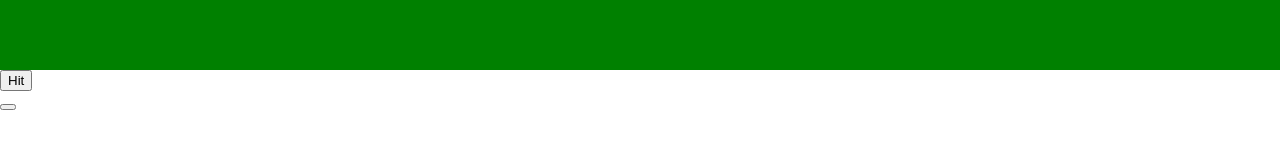
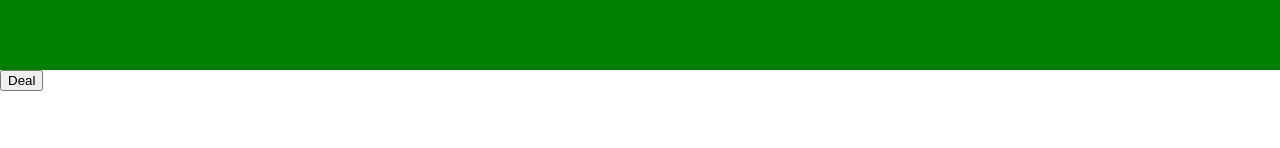
Before and after one commit to jsimpson15011/black-jack-react, a React (Create React App) app: page / in a window 1280 px wide. Shown: the part 250-398 px from the top of the page. Built offline with nearby package versions, Linux system fonts and the light colour scheme.

Commit message:
Separate draw card into its own function
Before drawing a card from the deck was a part of the playerhit function
now it can be reused for dealer hits and split hits.

```diff
--- a/src/App.js
+++ b/src/App.js
@@ -36,7 +36,7 @@ const App = () => {
   const [deckCut, setDeckCut] = useState(randomNumberBetween(5, (numberOfDecks * 52) - 20))
   const [playerActiveHand, setPlayerActiveHand] = useState(0)
   const [playerHandIsBusted, setPlayerHandIsBusted] = useState([false])
-  const [playerHasControl, setPlayerHasControl] = useState(true)
+  const [playerHasControl, setPlayerHasControl] = useState(false)
 
   function useHandTotal(cardState, handHasSoftAce){
     const [handTotal, setHandTotal] = useState(0)
@@ -106,19 +106,27 @@ const App = () => {
   const deal = () => {
     setPlayerHandIsBusted([false])
     setPlayerHasControl(true)
-    setPlayerCardsState([])
+    setPlayerHasSoftAce(false)
+
+    const newPlayerCardState = [drawCard(),drawCard()]
+    setPlayerCardsState(newPlayerCardState)
   }
-
-  const playerHit = () => {
+  const drawCard = (handTotal) => {
     const cardIndex = randomNumberBetween(0, deckState.length - 1)
     const newCard = deckState[cardIndex]
     if (deckState.length <= deckCut) {
       shuffleDeck(newCard)
     }
 
-    if (newCard.cardType === 'ace' && playerTotal + newCard.value > 21) {//If you can't add 11 to total then ace must be 1
+    if (newCard.cardType === 'ace' && handTotal + newCard.value > 21) {//If you can't add 11 to total then ace must be 1
       newCard.value = 1
     }
+
+    return newCard
+  }
+
+  const playerHit = () => {
+    const newCard = drawCard()
     if (newCard.value === 11) {
       setPlayerHasSoftAce(true)
     }
@@ -184,11 +192,6 @@ const App = () => {
       >
         Deal
       </button>
-      <button
-        onClick={() => { deal()}}
-      >
-
-      </button>
     </div>
   )
 }
```
